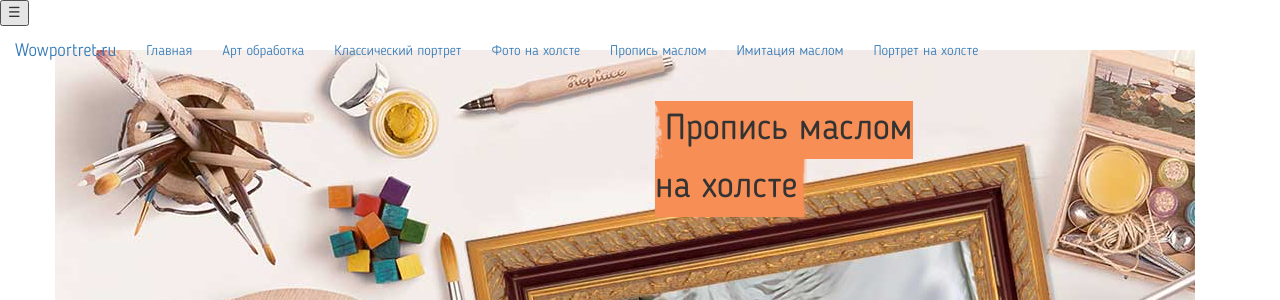
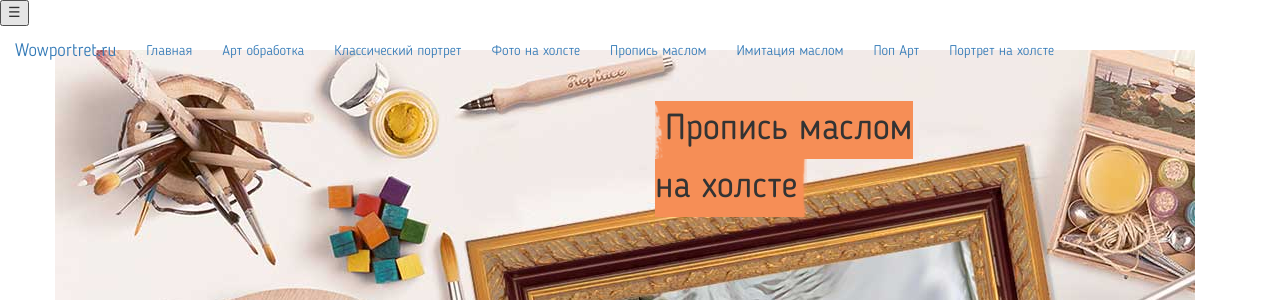
Before and after one commit to JekaDeka/portrethit, a Django app: template wowportret/templates/wowportret/maslo.html in a window 1280 px wide, after a click that opens the changed part. Shown: the top 300 px of the page. Run offline with Django 3.2, Linux system fonts and the light colour scheme; the template is opened without the code that fills it, so the values that code supplies are empty; some libraries are stand-ins or nearby versions.

Commit message:
portrethit

```diff
--- a/wowportret/templates/wowportret/base.html
+++ b/wowportret/templates/wowportret/base.html
@@ -54,6 +54,9 @@
                 <a class="nav-link" href="/maslo2/">Имитация маслом</a>
               </li>
               <li class="nav-item">
+                <a class="nav-link" href="/popart/">Поп Арт</a>
+              </li>
+              <li class="nav-item">
                 <a class="nav-link" href="/portret/">Портрет на холсте</a>
               </li>
             </ul>
```
